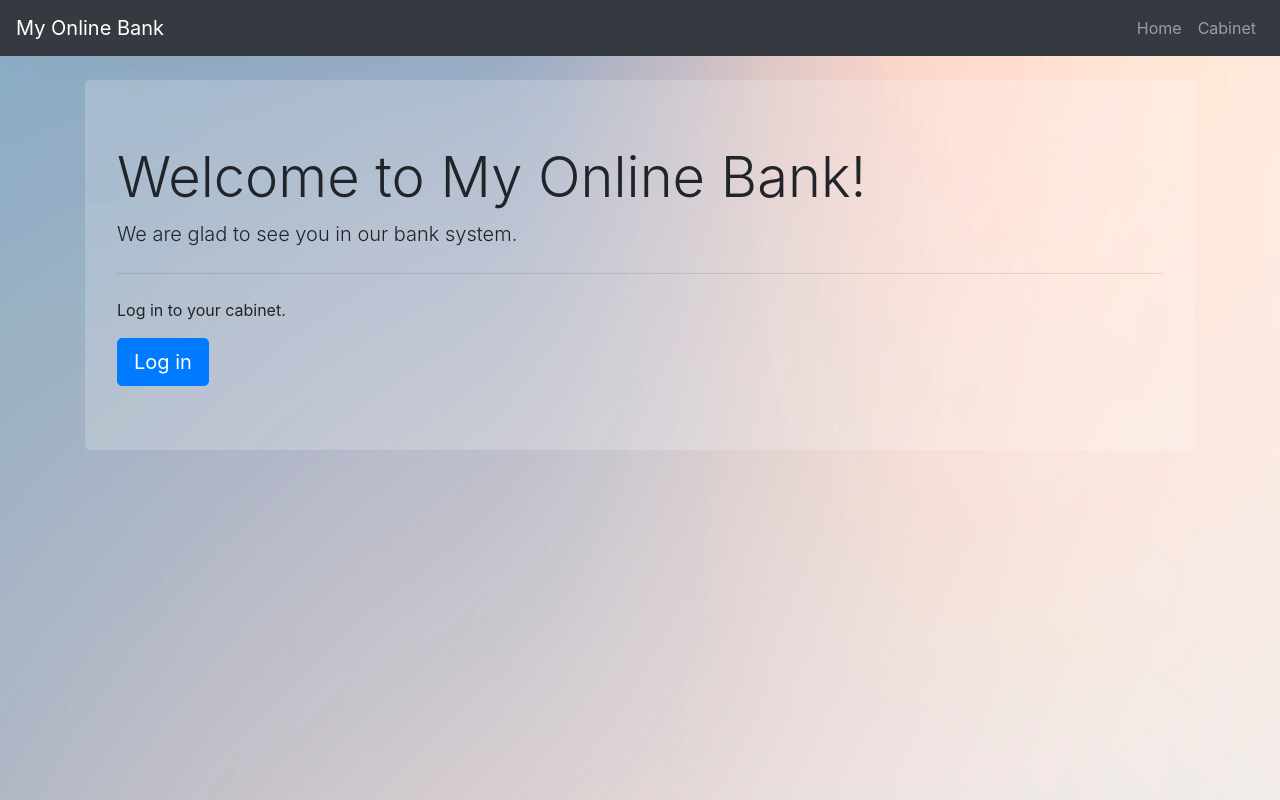
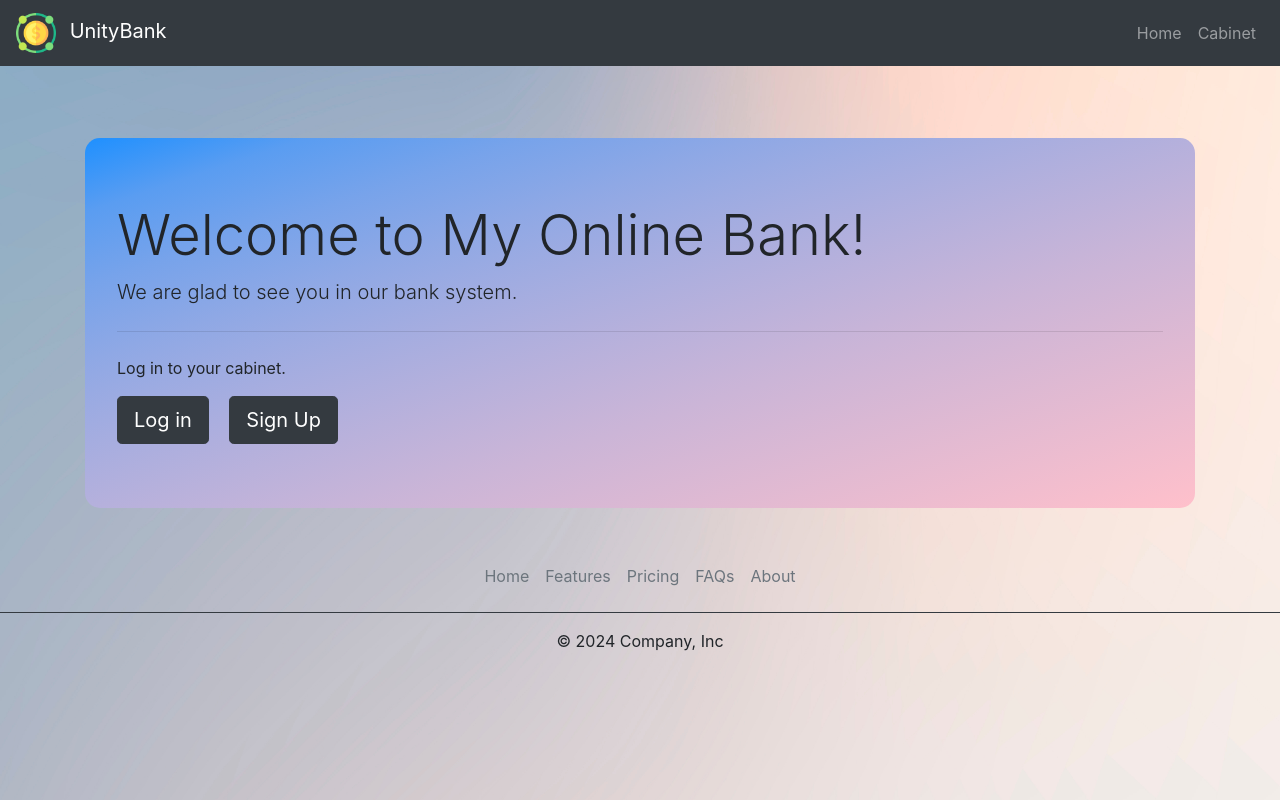
Before and after one commit to mmmurka/Online_Bank, a Django app: page / in a window 1280 px wide. Run offline with Django 5.2, Linux system fonts and the light colour scheme; some libraries are stand-ins or nearby versions.

Commit message:
added footer

```diff
--- a/templates/banking/base.html
+++ b/templates/banking/base.html
@@ -3,7 +3,8 @@
 <html lang="en">
 <head>
     <meta charset="UTF-8">
-    <title>{% block title %}My Online Bank{% endblock %}</title>
+    <link rel="icon" href="/static/images/investment.ico" type="image/x-icon">
+    <title>{% block title %}UnityBank{% endblock %}</title>
     <link rel="stylesheet" href="https://stackpath.bootstrapcdn.com/bootstrap/4.3.1/css/bootstrap.min.css">
     <style>
         body {
@@ -28,6 +29,8 @@
     {% endblock %}
 
 
+    {% include 'banking/footer.html' %}
+
 
 
 
--- a/templates/banking/footer.html
+++ b/templates/banking/footer.html
@@ -1,10 +1,10 @@
-<!DOCTYPE html>
-<html lang="en">
-<head>
-    <meta charset="UTF-8">
-    <title>Title</title>
-</head>
-<body>
-
-</body>
-</html>
+<footer class="py-3 my-4">
+    <ul class="nav justify-content-center border-bottom pb-3 mb-3 border-dark">
+      <li class="nav-item"><a href="#" class="nav-link px-2 text-muted">Home</a></li>
+      <li class="nav-item"><a href="#" class="nav-link px-2 text-muted">Features</a></li>
+      <li class="nav-item"><a href="#" class="nav-link px-2 text-muted">Pricing</a></li>
+      <li class="nav-item"><a href="#" class="nav-link px-2 text-muted">FAQs</a></li>
+      <li class="nav-item"><a href="#" class="nav-link px-2 text-muted">About</a></li>
+    </ul>
+    <p class="text-center text-body-secondary">© 2024 Company, Inc</p>
+</footer>
--- a/templates/banking/home.html
+++ b/templates/banking/home.html
@@ -1,12 +1,17 @@
 {% extends 'banking/base.html' %}
 {% block content %}
+    <br>
+    <br>
     <div class="container">
-        <div class="jumbotron mt-4" style="background-color: rgba(255, 255, 255, 0.2);">
-            <h1 class="display-4">Welcome to My Online Bank!</h1>
-            <p class="lead">We are glad to see you in our bank system.</p>
-            <hr class="my-4">
-            <p>Log in to your cabinet.</p>
-            <a class="btn btn-primary btn-lg" href="#" role="button">Log in</a>
-        </div>
+    <div class="jumbotron mt-4" style="background-image: linear-gradient(to bottom right, DodgerBlue, 30%, pink); border-radius: 15px;">
+        <h1 class="display-4">Welcome to My Online Bank!</h1>
+        <p class="lead">We are glad to see you in our bank system.</p>
+        <hr class="my-4">
+        <p>Log in to your cabinet.</p>
+        <a class="btn btn-dark btn-lg mr-3" href="#" role="button">Log in</a>
+        <a class="btn btn-dark btn-lg" href="#" role="button">Sign Up</a>
+
     </div>
+    </div>
+
 {% endblock %}
--- a/templates/banking/navbar.html
+++ b/templates/banking/navbar.html
@@ -1,5 +1,7 @@
  <nav class="navbar navbar-expand-lg navbar-dark bg-dark">
-            <a class="navbar-brand" href="/">My Online Bank</a>
+            <a class="navbar-brand" href="/">
+                <img src="/static/images/investment.ico" alt="UnityBank Logo" class="mr-2" style="height: 40px;">
+                UnityBank</a>
             <button class="navbar-toggler" type="button" data-toggle="collapse" data-target="#navbarSupportedContent" aria-controls="navbarSupportedContent" aria-expanded="false" aria-label="Toggle navigation">
                 <span class="navbar-toggler-icon"></span>
             </button>
```
Also changed, not shown: templates/banking/signup.html (added, +29 -0 lines), static/images/investment.ico (added).
